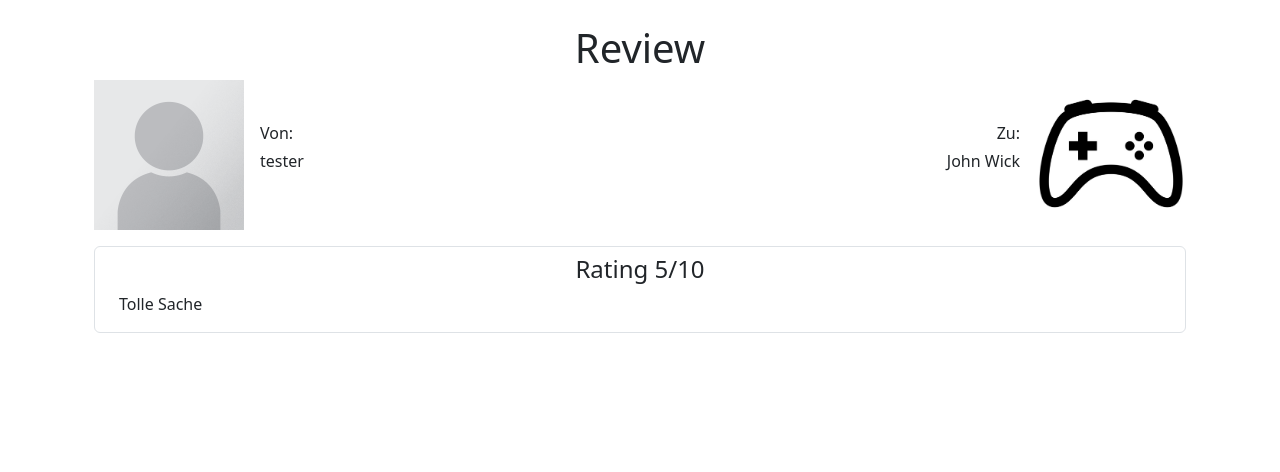
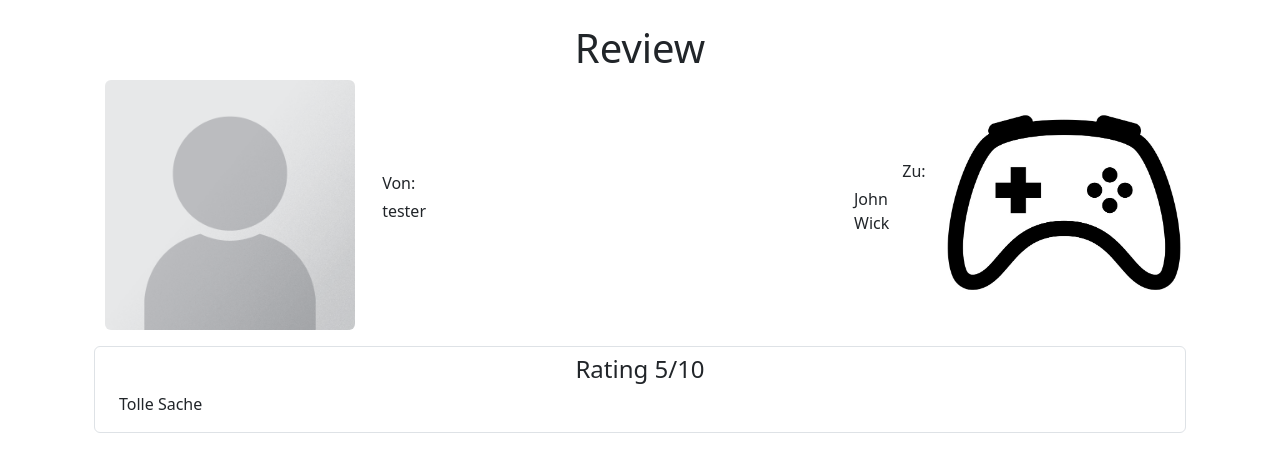
Before and after one commit to dtwach/swt-projekt-grp-5, a PHP site: page /review.php?uid=1000&cid=1 in a window 1280 px wide. Shown: the part 56-528 px from the top of the page. Run offline with PHP 8.4, Linux system fonts and the light colour scheme; data comes from the database, SQL or seed files in the repository; data that the repository does not hold is empty.

Commit message:
fix spacing on review site

```diff
--- a/review.php
+++ b/review.php
@@ -59,16 +59,20 @@ if (!isset($data)) {
                 <div class="container-lg p-4">
                     <h1 class="text-center">Review</h1>
                     <div class="row">
-                        <div class="col-sm-6 d-flex align-items-center mb-3">
-                            <img id="user_picture" name="' . $data['User'] . '" src="' . $user_picture . '" alt="" class="img">
+                        <div class="col-md-4 d-flex align-items-center mb-3">
+                        <div style="height: 250px; margin: auto">
+                        <img style="object-fit: contain;width: 100%;height: 100%;" class="rounded-2" id="user_picture" name="' . $data['User'] . '" src="' . $user_picture . '" alt="">
+                            </div>
                             <span class="m-3">
                                 <p class="mb-1">Von:</p>
                                 <p>' . $data['Username'] . '</p>
                             </span>
                         </div>
-                        <div class="col-sm-6 d-flex align-items-center justify-content-sm-end mb-3">
-                            <img id="content_picture" name="' . $data['Content'] . '" src="' . $content_picture . '"
-                                alt="" class="img">
+                        <div class="col-md-4 d-flex align-items-center justify-content-sm-end mb-3" style="margin-left: auto;">
+                        <div style="height: 250px; margin: auto">
+                        <img style="object-fit: contain;width: 100%;height: 100%;" class="rounded-2" id="content_picture" name="' . $data['Content'] . '" src="' . $content_picture . '"
+                                alt="">
+                                </div>
                             <span class="m-3 order-sm-first">
                                 <p class="mb-1 d-flex justify-content-sm-end">Zu:</p>
                                 <p class="d-flex justify-content-sm-end">' . $data['titel'] . '</p>
```
